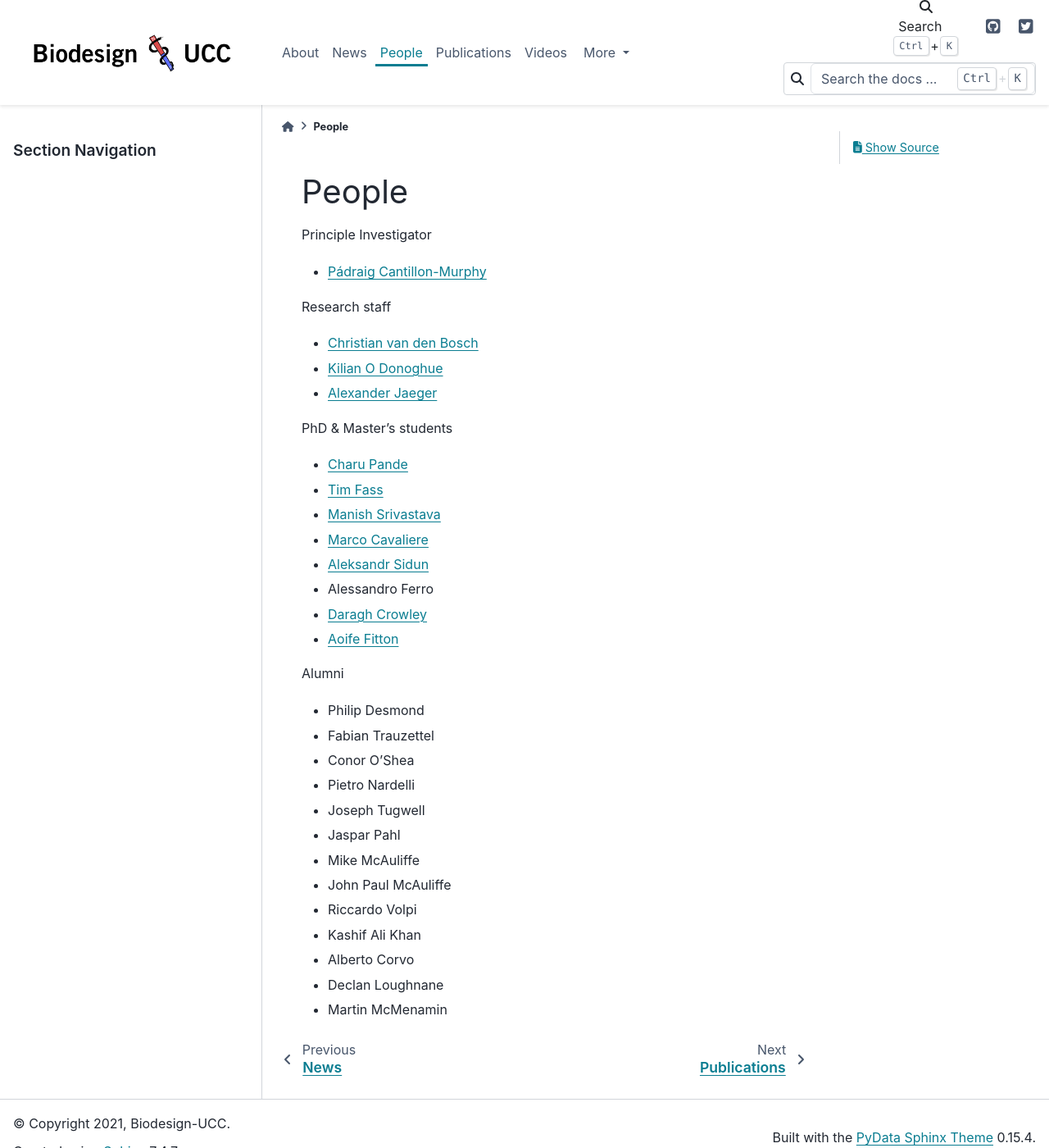
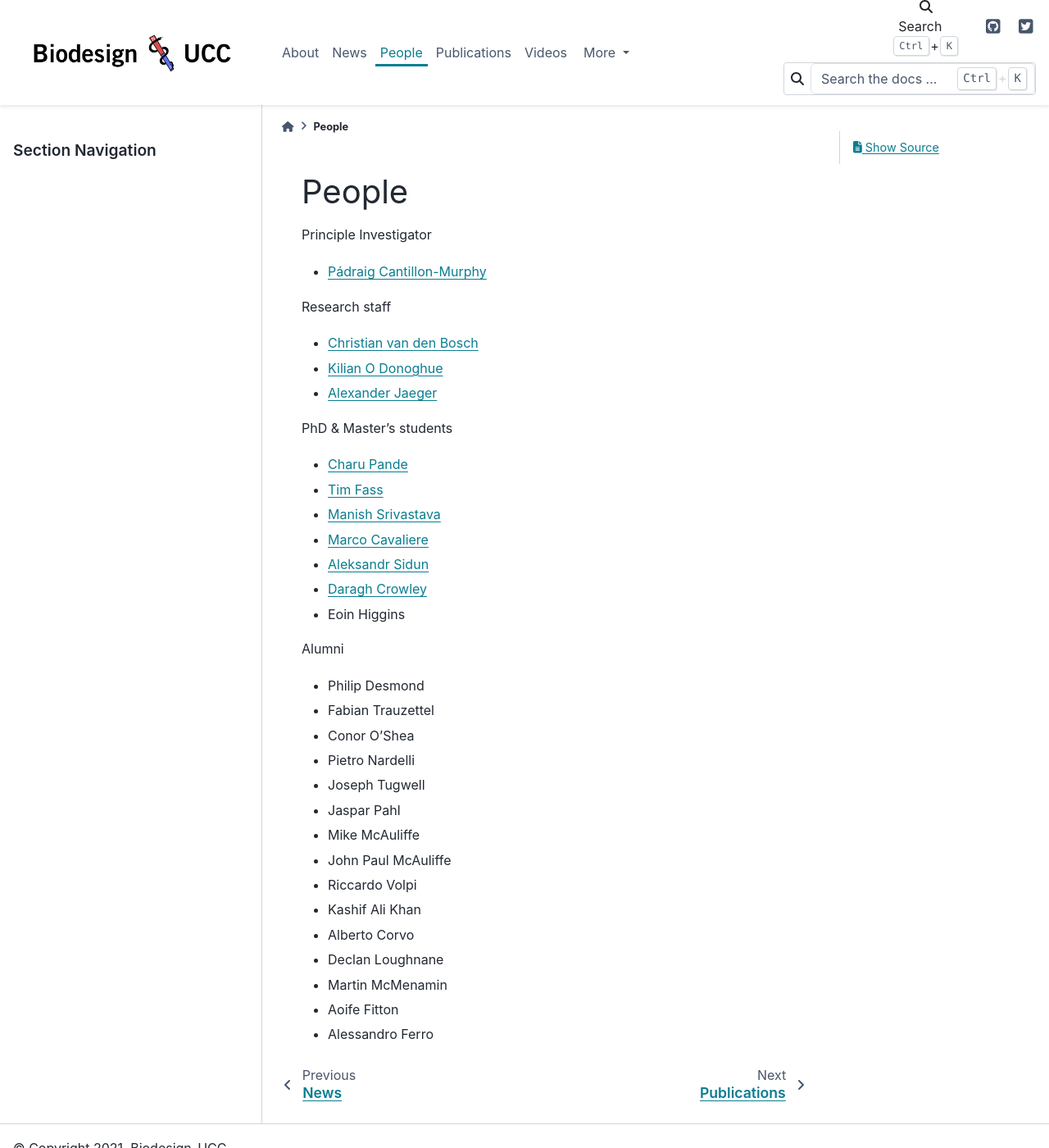
Before and after one commit to Biodesign-UCC/biodesign-ucc.github.io, a Sphinx documentation site: the page built from source/people.rst, in a window 1280 px wide and 1400 px high. Shown: the whole window at 82% size. Built offline with Sphinx 7.4.7 and the PyData theme 0.15.4, drawn with Linux system fonts in a browser that asks for light colours.

Commit message:
Update people.rst

```diff
--- a/source/people.rst
+++ b/source/people.rst
@@ -20,9 +20,8 @@ PhD & Master's students
 * `Manish Srivastava <https://www.researchgate.net/profile/Manish_Srivastava19/>`_
 * `Marco Cavaliere <https://www.researchgate.net/profile/Marco-Cavaliere>`_
 * `Aleksandr Sidun <https://www.researchgate.net/profile/Aleksandr-Sidun>`_
-* Alessandro Ferro
 * `Daragh Crowley <https://www.linkedin.com/in/daraghcrowley/>`_
-* `Aoife Fitton <https://www.linkedin.com/in/aoife-fitton-352a46191/>`_
+* Eoin Higgins
 
 
 Alumni
```
Also changed, not shown: other parts of source/people.rst (+2 -0 lines).
